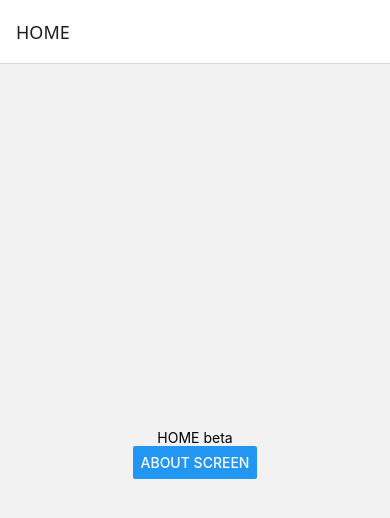
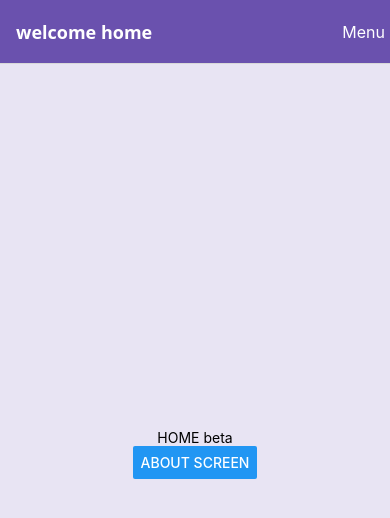
Before and after one commit to Ashis28/NativeAppDevConcepts, a React Native app: screen / in a window 390 px wide. Shown: the top 518 px of the page. Built offline with nearby package versions, Linux system fonts and the light colour scheme.

Commit message:
options={{}}Inside stack.screen and useLayOutEffect navigation.sestOptions

```diff
--- a/App.js
+++ b/App.js
@@ -3,6 +3,7 @@ import { createNativeStackNavigator } from '@react-navigation/native-stack';
 import { StyleSheet, Text, View } from 'react-native';
 import HomeScreen from './Screens/HomeScreen';
 import AboutScreen from './Screens/AboutScreen';
+import { Pressable } from 'react-native';
 
 //Object or blue print
 const stack = createNativeStackNavigator();
@@ -11,7 +12,23 @@ export default function App() {
   return (
     <NavigationContainer>
         <stack.Navigator>
-          <stack.Screen  name = "HOME" component={HomeScreen}/>
+          <stack.Screen  name = "HOME" component={HomeScreen}
+          options={{
+            title : "welcome home",
+            headerStyle : {backgroundColor : "#6a51ae"}, // fixed: added # for hex color
+            headerTintColor: "#fff",
+            headerTitleStyle: {fontWeight:"bold"},
+
+            headerRight: () => (
+              <Pressable onPress={()=>alert("Menu pressed")}>
+                <Text style={{color:"#fff" , fontSize:16 , padding:5 }}>Menu</Text>
+              </Pressable>
+            ),
+
+            contentStyle:{
+              backgroundColor: "#e8e4f3"
+            }
+          }}/>
           <stack.Screen  name = "About" component={AboutScreen} initialParams={{name : "Guest"}}/>
         </stack.Navigator>
     </NavigationContainer>
--- a/Screens/AboutScreen.js
+++ b/Screens/AboutScreen.js
@@ -1,8 +1,15 @@
+import { useLayoutEffect } from "react";
 import { Button, StyleSheet, Text, View } from "react-native";
 
 //all the screens component has this prop route which get the data from the stacked screen
 export default function AboutScreen({route,navigation}){
     const {name} = route.params;
+
+    useLayoutEffect(()=>{
+        navigation.setOptions({
+            title:name,
+        })
+    },[navigation,name])
     return(
         <View style={styles.container}>
             <Text>AboutScreen beta {name}</Text>
```
